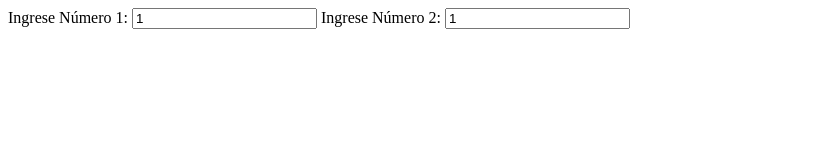
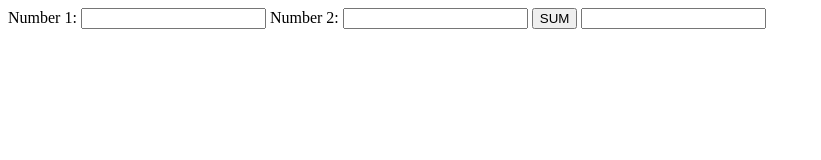
Before and after one commit to abrahamalanya/sumatoria, a plain HTML site: page index.html in a window 1280 px wide. Shown: the whole page, without its empty margins (0-821 px from the left). Drawn offline with Linux system fonts and the light colour scheme.

Commit message:
Sumando los números y mostrando en pantalla

```diff
--- a/index.html
+++ b/index.html
@@ -8,12 +8,12 @@
 <body>
     <div class="contenedor">
         <div class="cuerpo">
-            <span>Ingrese Número 1:</span>
-            <input type="number" name="num1"
-                    id="num1" value="1" onclick="suma()">
-            <span>Ingrese Número 2:</span>
-            <input type="number" name="num2"
-                    id="num2"  value="1" onclick="suma()">
+            <span>Number 1:</span>
+            <input type="number" id="num1">
+            <span>Number 2:</span>
+            <input type="number" id="num2" >
+            <button onclick="suma()">SUM</button>
+            <input type="text" id="result">
         </div>
     </div>
     <script src="js/main.js"></script>
--- a/js/main.js
+++ b/js/main.js
@@ -1,10 +1,10 @@
 
 function suma() {
 
+    // Se captura el valor de los input's
     var num1 = document.getElementById('num1').value;
     var num2 = document.getElementById('num2').value;
+
     var totalSuma = parseFloat(num1) + parseFloat(num2);
-
-    console.log(totalSuma);
-
+    document.getElementById('result').value = totalSuma;
 }
```
